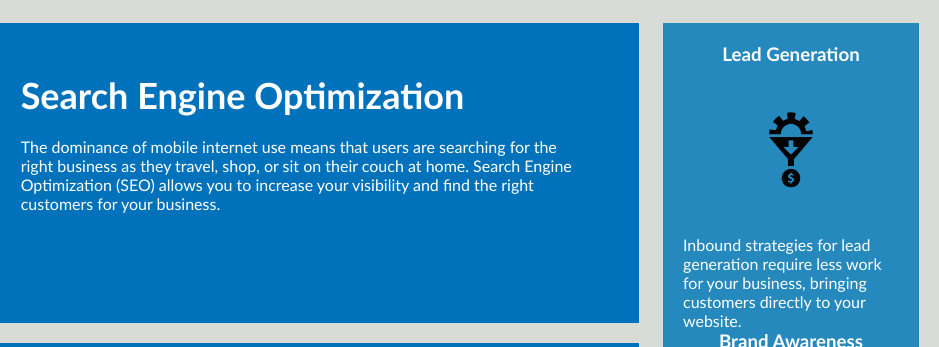
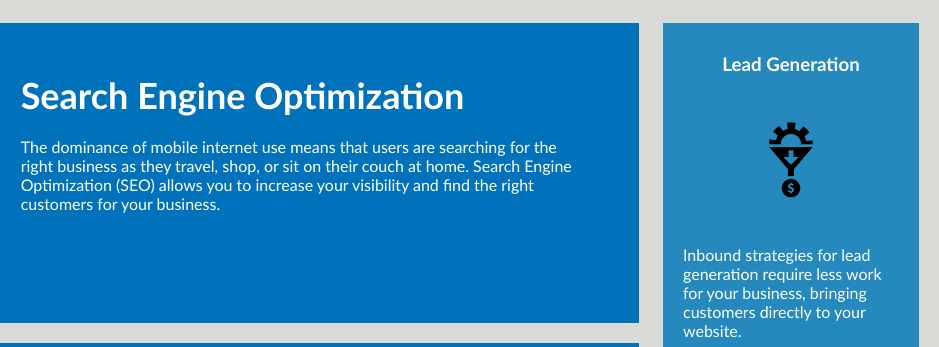
Before and after one commit to KaitlynSkinner/Challenge-1, a plain HTML site: page index.html in a window 1280 px wide. Shown: the part 802-1149 px from the top of the page, 341-1280 px from the left. Drawn offline with Linux system fonts and the light colour scheme.

```diff
--- a/assets/css/style.css
+++ b/assets/css/style.css
@@ -125,8 +125,8 @@
 }
 
 .benefits h3 {
-    margin-bottom: 10px;
     text-align: center;
+    margin: 10px 20px;
 }
 
 .benefits img {
```
Also changed, not shown: 3 other files.
